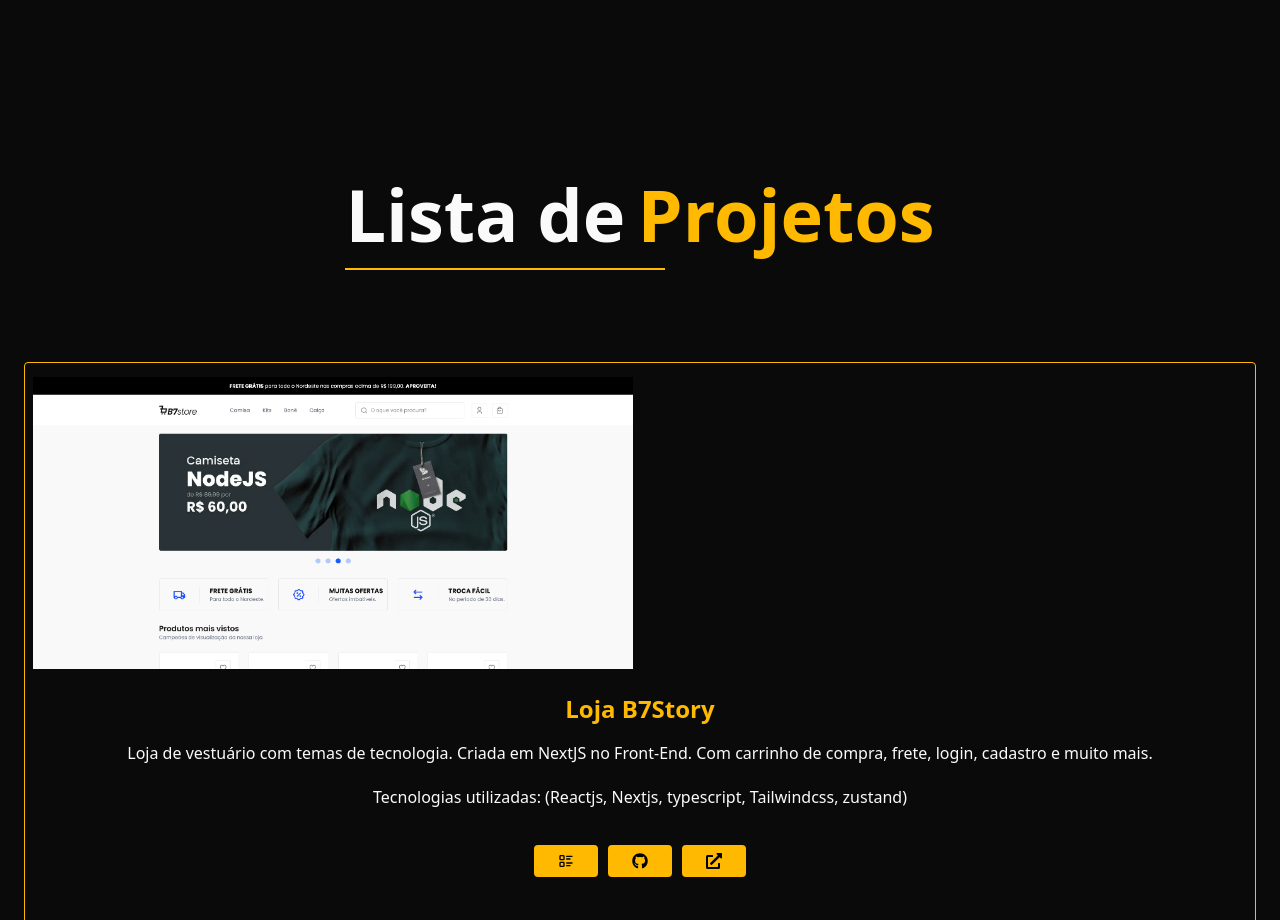
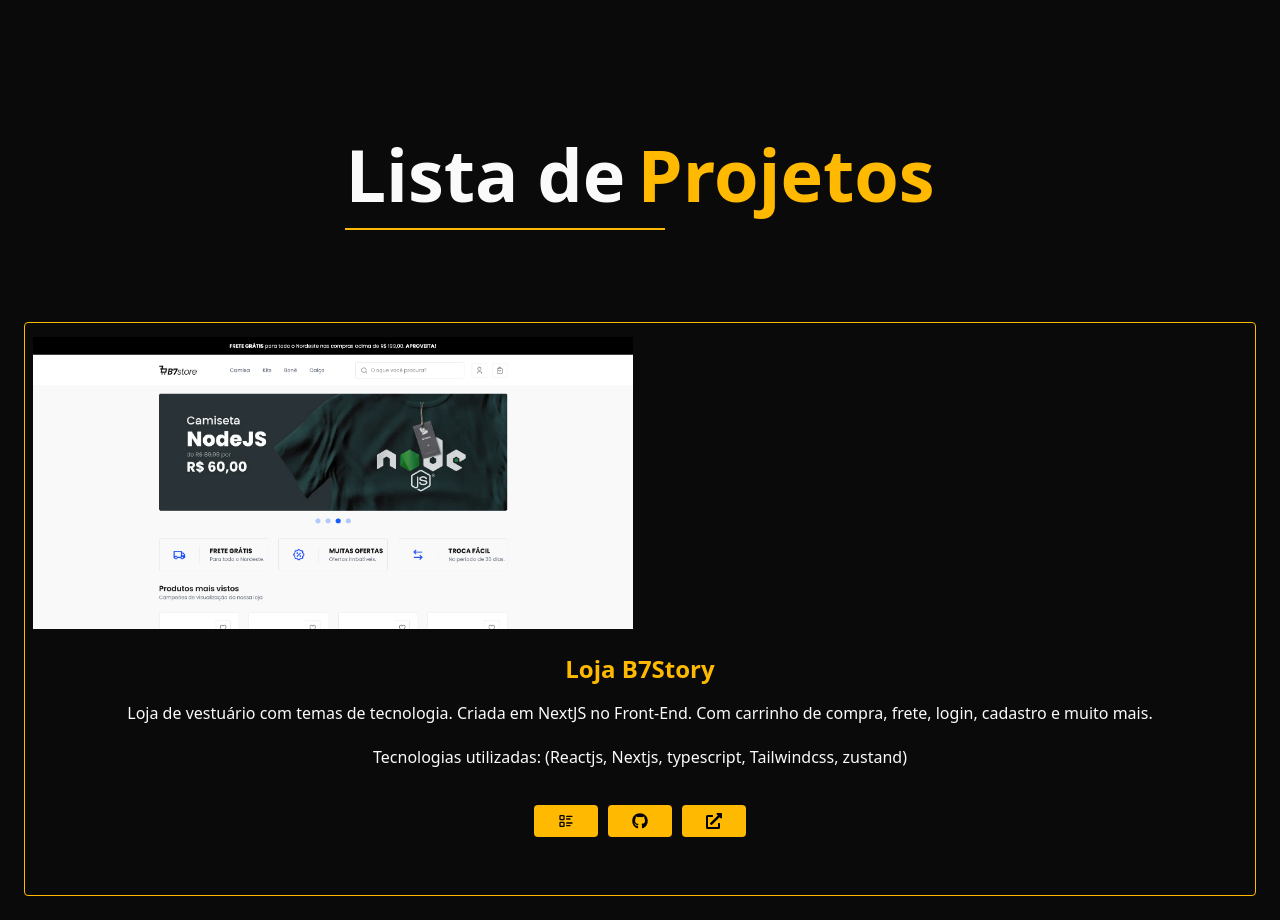
Before and after one commit to Marcio-Moraes/portfolio-nextjs, a Next.js app: page / in a window 1280 px wide. Shown: the part 1600-2520 px from the top of the page. Built offline with nearby package versions, Linux system fonts and the light colour scheme.

Commit message:
Remoção da Prop mt

```diff
--- a/src/app/(sections)/_projetos/page.tsx
+++ b/src/app/(sections)/_projetos/page.tsx
@@ -11,7 +11,7 @@ export const metadata: Metadata = {
 export default function ProjetosSection() {
     return(
         <div className="min-h-dvh py-30" id="projetos">
-            <Titulo title1="Lista de" title2="Projetos" mt="mt-10" />
+            <Titulo title1="Lista de" title2="Projetos" />
             <Projetos />
         </div>
     )
```
